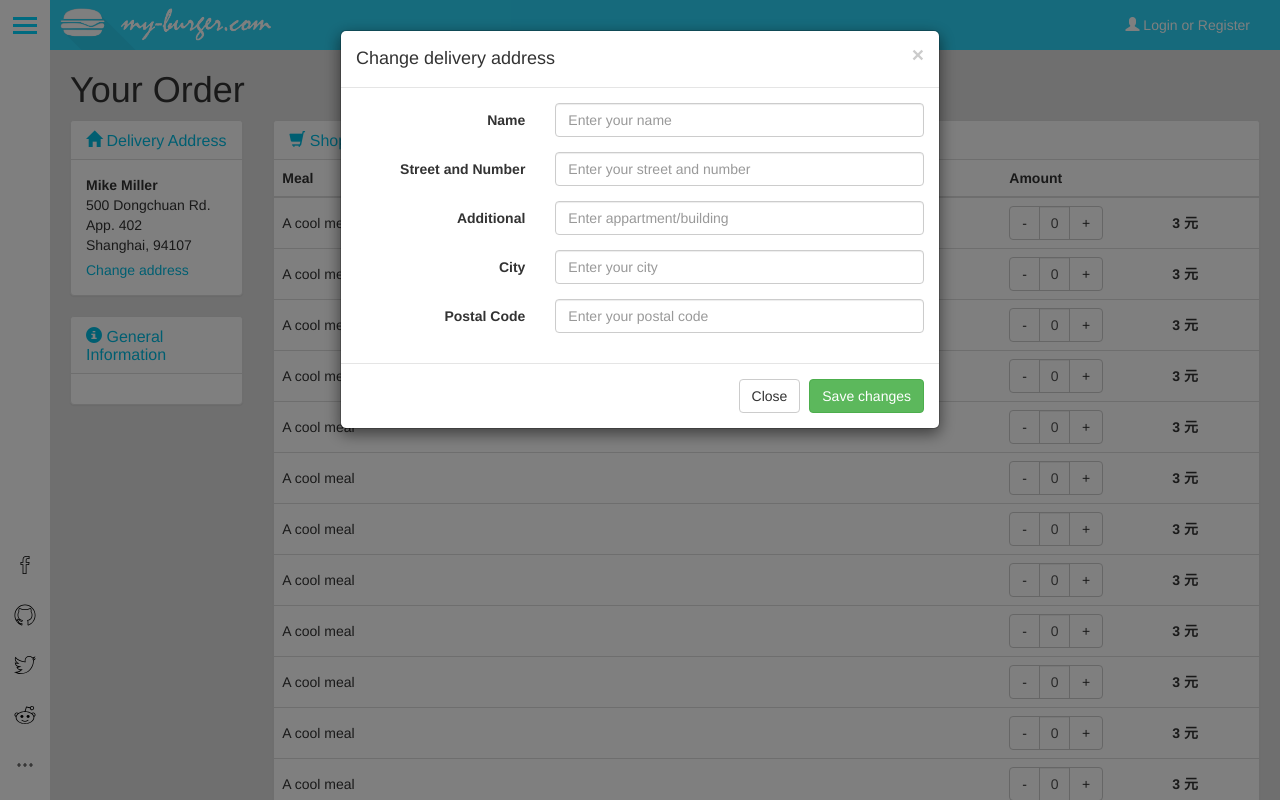
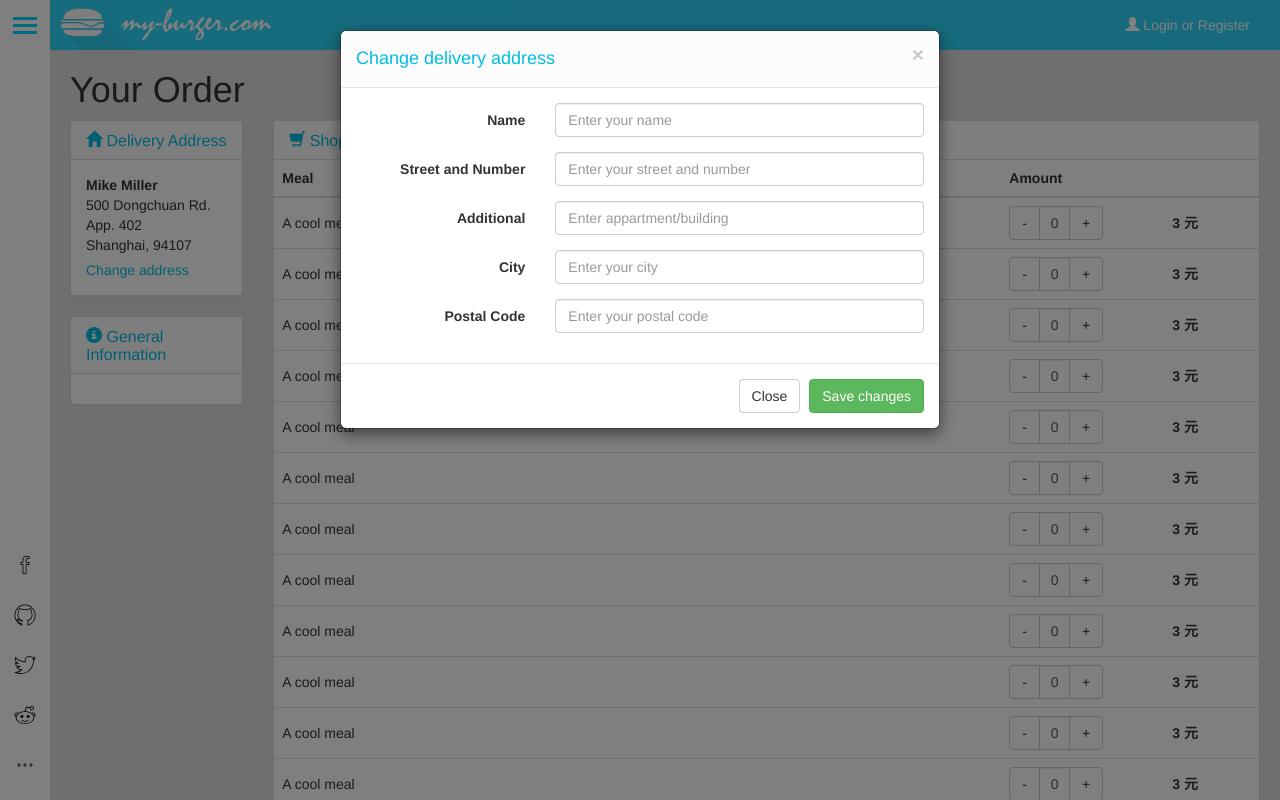
Before and after one commit to crysxd/Project-Workshop-of-Database-Systems-CS357, a PHP site: page /order.php in a window 1280 px wide, after a click on "Change address". Run offline with PHP 8.4, Linux system fonts and the light colour scheme.

Commit message:
Styled modal heading

```diff
--- a/Webpage/css/order.css
+++ b/Webpage/css/order.css
@@ -47,7 +47,10 @@ address {
   font-weight: bold;
 }
 
-.panel .panel-heading {
+.panel .panel-heading,
+.modal .modal-header {
   background: #fcfcfc;
   color: #00bde3;
+  border-top-left-radius: inherit;
+  border-top-right-radius: inherit;
 }
```
